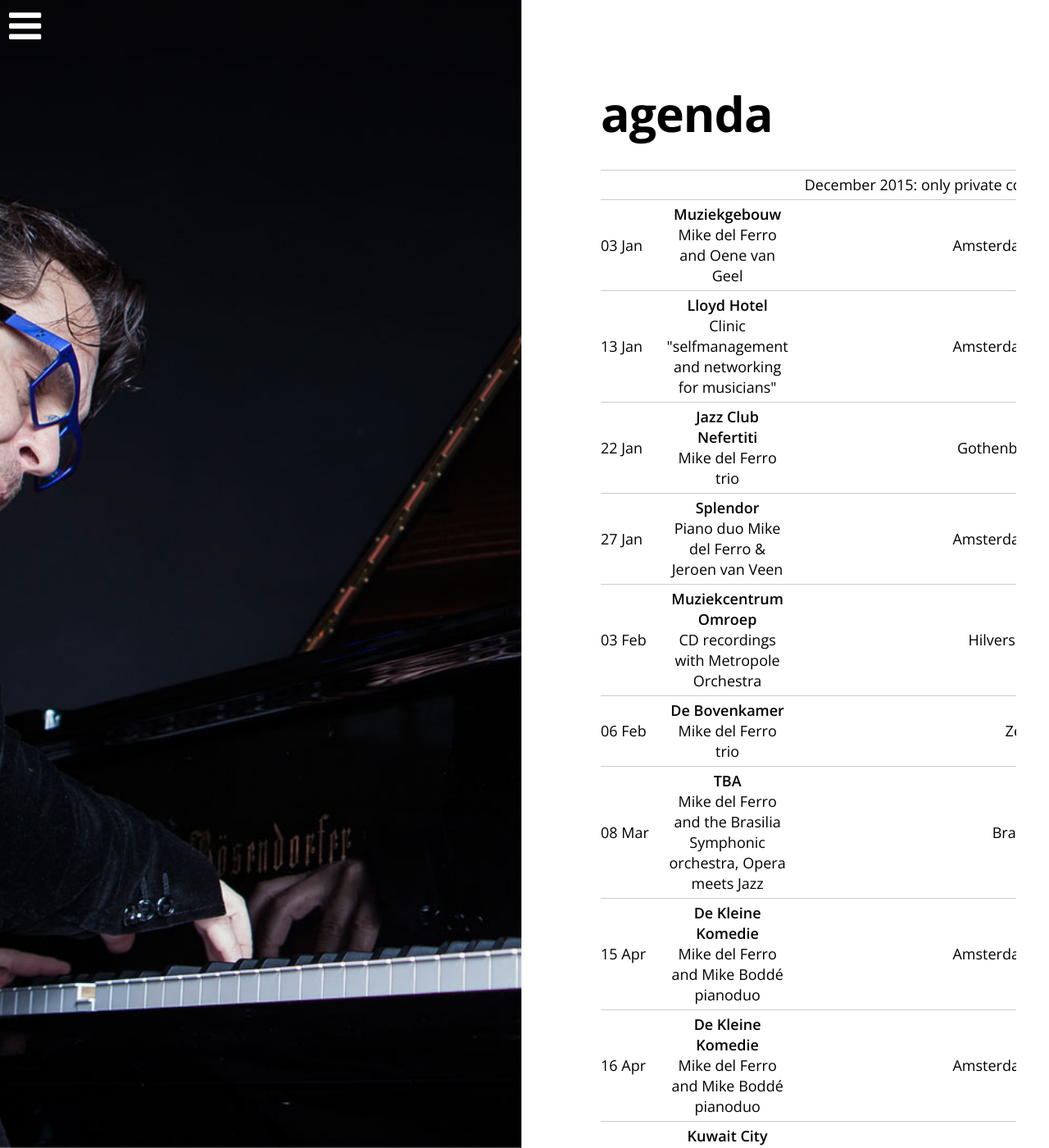
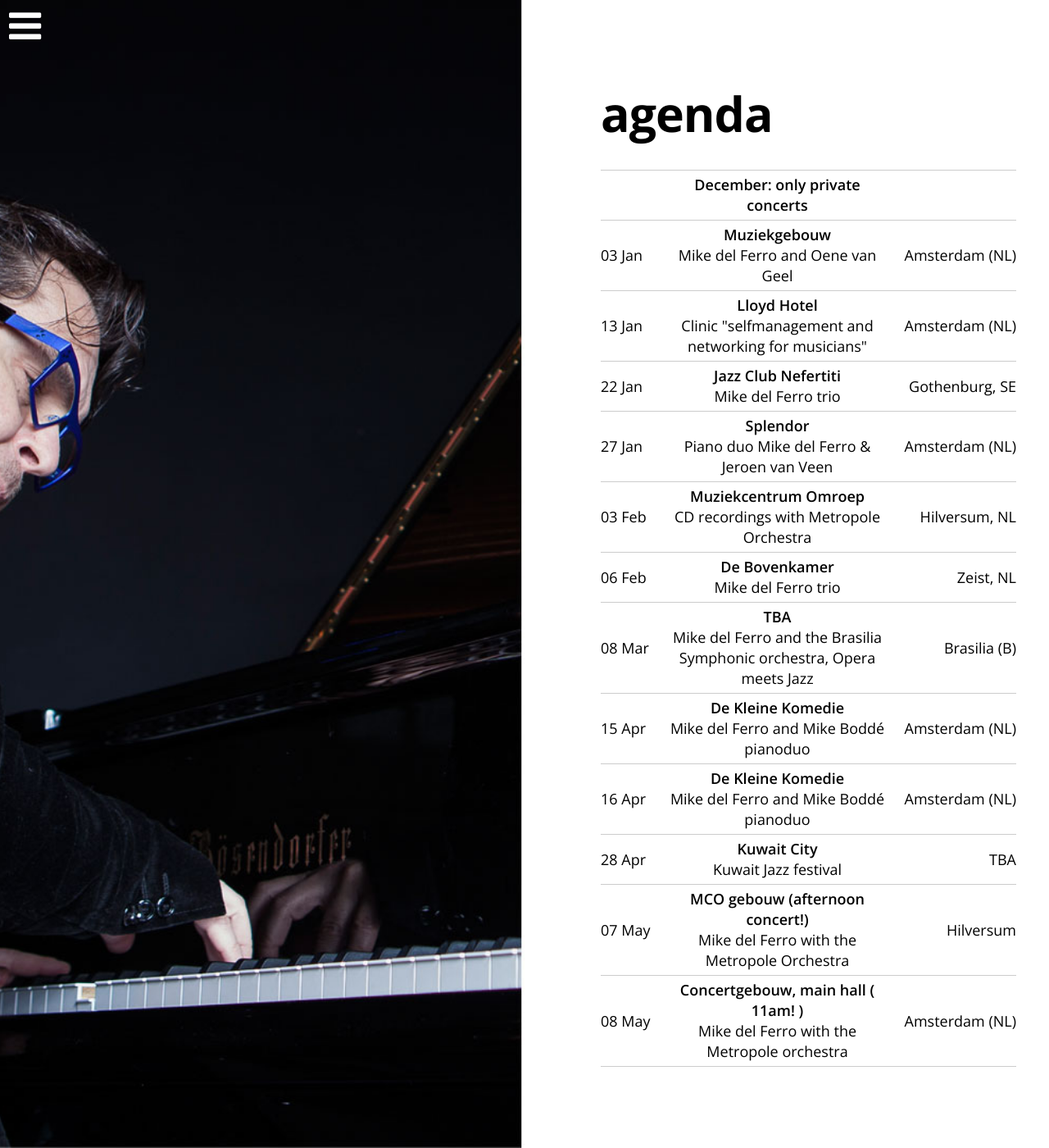
Before and after one commit to mikedelferro/website, a Jekyll site: the page built from agenda.html, in a window 1280 px wide and 1400 px high. Shown: the whole window at 82% size. Built offline with Jekyll 4.4.1, drawn with Linux system fonts in a browser that asks for light colours; nearby versions of some CDN libraries.

Commit message:
Updated '_config.yml' via CloudCannon

```diff
--- a/_config.yml
+++ b/_config.yml
@@ -1,8 +1,8 @@
 gigs:
   - title: ''
     date: ''
-    location: 'December 2015: only private concerts'
-    venue: ''
+    location: ''
+    venue: 'December: only private concerts'
     url: ''
   - title: Mike del Ferro and Oene van Geel
     date: 2016-01-03T14:00:00.000Z
```
